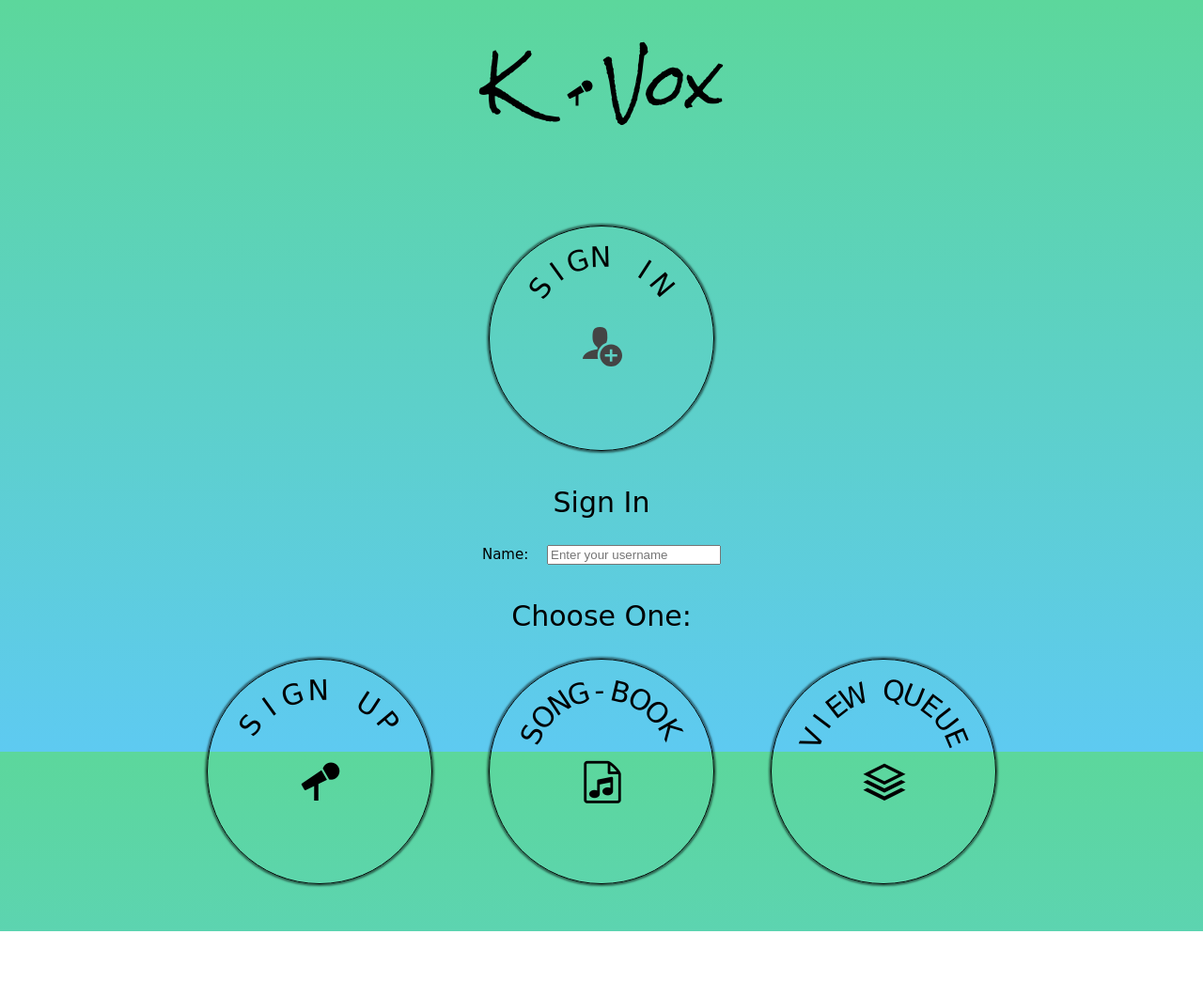
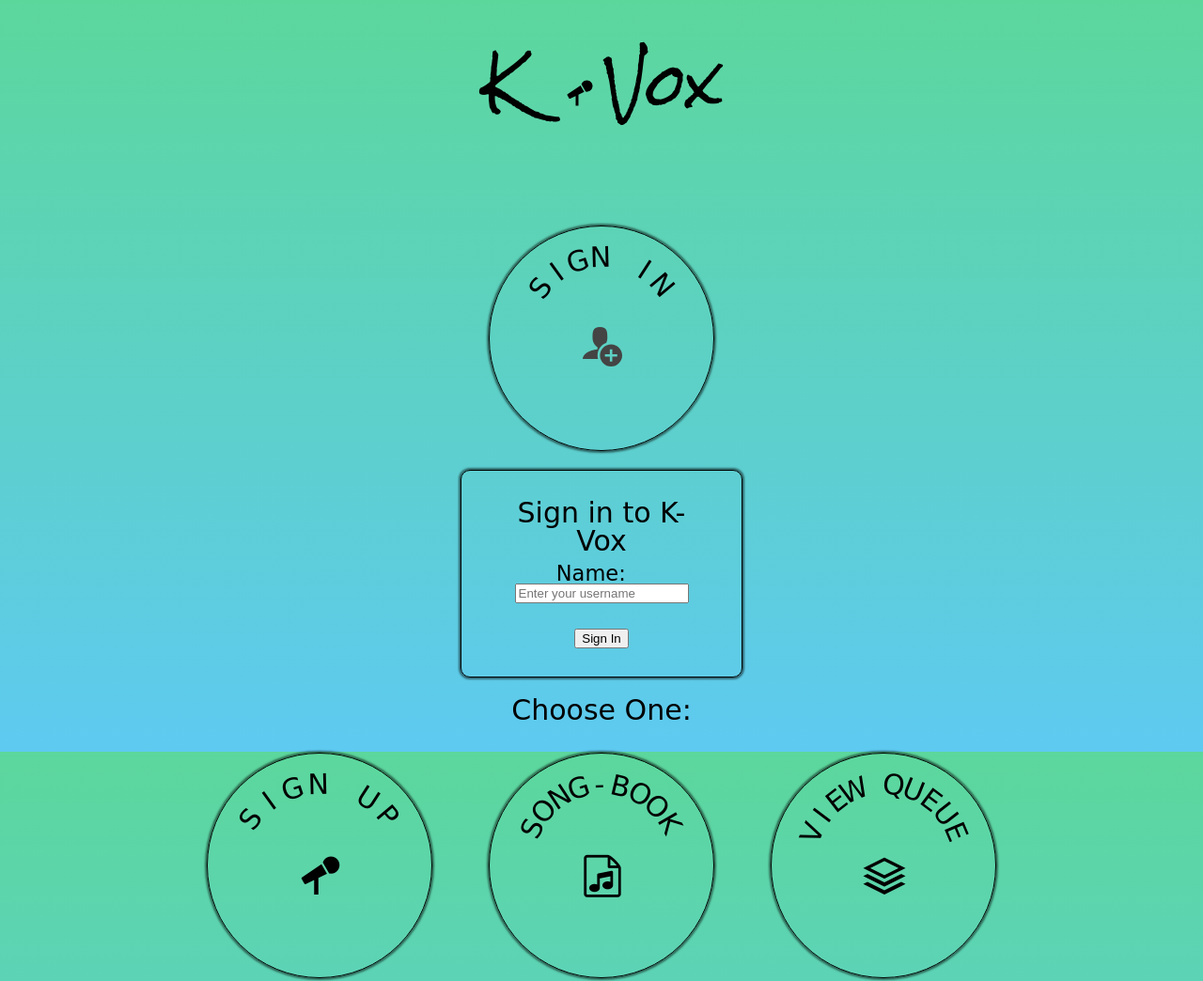
Before and after one commit to mbuchthal/karaoke-jukebox, a website: page app/index.html in a window 1280 px wide. Shown: the whole page at 94% size. Before the commit the page ends 991 px from the top, so only its background shows below. Drawn offline with Linux system fonts and the light colour scheme; files whose address does not match are found by name; a web font is replaced by a local one.

Commit message:
add form template

```diff
--- a/app/index.html
+++ b/app/index.html
@@ -31,11 +31,12 @@
 <!-- signin-form.html -->
         <section id="loginBox" class="login">
           <form action="" class="login-form">
-            <h3>Sign In</h3>
-              <fieldset>
-                <label for="username">Name:</label>
-                <input type="text" name="username" id="username" placeholder="Enter your username" />
+            <fieldset>
+              <legend>Sign in to K-Vox</legend>
+              <label for="username">Name:</label>
+              <input type="text" name="username" id="username" placeholder="Enter your username" />
             </fieldset>
+            <input type="submit" value="Sign In">
           </form>
         </section>
 <!-- menu.html -->
@@ -79,7 +80,19 @@
             </li>
           </ul>
         </div>
+<!-- signup.html -->
 
+        <div>
+          <form action="" method="">
+
+          </form>
+
+        </div>
+
+
+<!-- songbook.html -->
+
+<!-- queue.html -->
 
     </body>
 </html>
--- a/app/sass/partials/_signin-form.scss
+++ b/app/sass/partials/_signin-form.scss
@@ -6,18 +6,24 @@
 
 .login-form {
   margin: 0 auto;
-  width: 80%;
-  padding-top: 2em;
-  padding-bottom: 2em;
+  width: 30em;
+  padding: 3em 4em;
   font-family: $font-sub;
-  h3 {
-    font-size: 3em;
-    padding-bottom: 1em;
+  border: 1px solid;
+  border-radius: 10px;
+  box-shadow: 0px 0px 2px 2px rgba(0, 0, 0, 0.5);
+  legend {
+    font-size: 2em;
+    padding-bottom: 0.25em;
   }
   fieldset {
     font-size: 1.5em;
     label {
       padding-right: 1em;
+      font-size: 1.5em;
     }
   }
+  input[value="Sign In"] {
+    margin-top: 2em;
+  }
 }
```
Also changed, not shown: app/templates/signin-form.html (+3 -2 lines), app/css/main.css, app/css/partials/header.css (deleted), app/templates/queue.html (added), app/templates/signup.html (added), app/templates/songbook.html (added), 1 other file.
